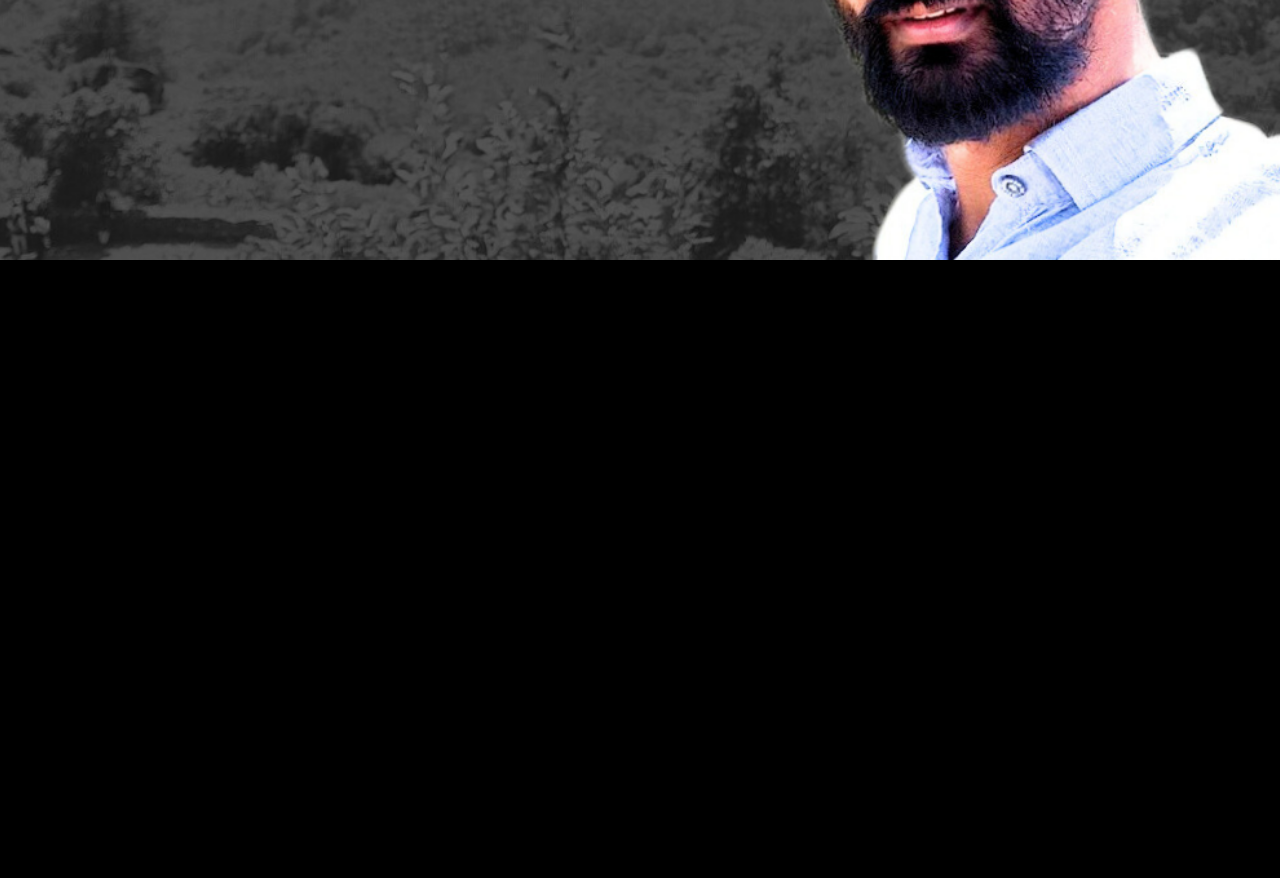
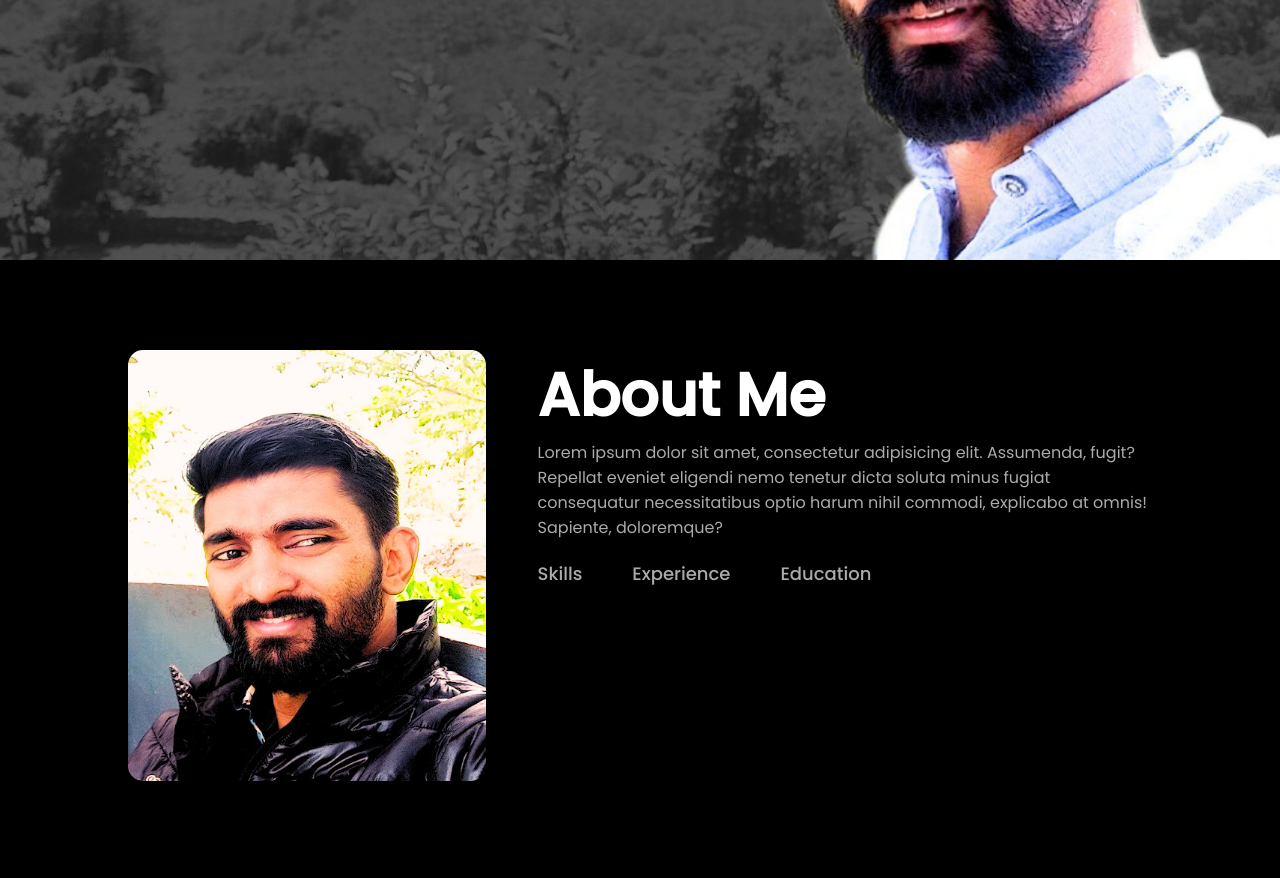
Before and after one commit to Nash8506/Personal-Portfolio-using-JS, a plain HTML site: page index.html in a window 1280 px wide. Shown: the part 540-1418 px from the top of the page. Before the commit the page ends 800 px from the top, so only its background shows below. Drawn offline with Linux system fonts and the light colour scheme.

Commit message:
About me section added

```diff
--- a/index.html
+++ b/index.html
@@ -22,9 +22,31 @@
                     <li><a href="#">Contact</a></li>
                 </ul>
             </nav>
+            <div class="header-text">
+                <p>Web Designer</p>
+                <h1>Hi, I am <span>Nashid</span> from <br> Malappuram, Kerala</h1>
+            </div>
+        </div>
+    </div>
+    <!-- about -->
+    <div id="about">
+        <div class="container">
+            <div class="row">
+                <div class="about-col-1"><img src="./images/profpic2.png" alt="profilepic" width="600px"></div>
+                <div class="about-col-2">
+                    <h1 class="sub-title">About Me</h1>
+                    <p>Lorem ipsum dolor sit amet, consectetur adipisicing elit. Assumenda, fugit? Repellat eveniet eligendi nemo tenetur dicta soluta minus fugiat consequatur necessitatibus optio harum nihil commodi, explicabo at omnis! Sapiente, doloremque?</p>
 
+                    <div class="tab-titles">
+                        <p class="tab-links">Skills</pc>
+                        <p class="tab-links">Experience</pc>
+                        <p class="tab-links">Education</pc>
+                    </div>
+                </div>
+            </div>
         </div>
+    </div>
 
-    </div>
+
 </body>
 </html>
--- a/style.css
+++ b/style.css
@@ -41,7 +41,7 @@ nav ul li a{
 }
 nav ul li a::after{
     content: '';
-    width: 70px;
+    width: 0px;
     height:3px;
     background: #ff004f;
     position:absolute;
@@ -50,5 +50,63 @@ nav ul li a::after{
     transition: 0.5s;
 }
 nav ul li a:hover::after{
-    width:0%;
+    width:100%;
 }
+.header-text{
+    margin-top: 20%;
+    font-size: 30px;
+}
+.header-text h1{
+    font-size: 60px;
+    margin-top: 20px;
+}
+.header-text h1 span{
+color: #ff004f;
+}
+/* about */
+#about{
+    padding: 80px 0;
+    color: #ababab;
+}
+.row{
+    display: flex;
+    justify-content: space-between;
+    flex-wrap: wrap;
+}
+
+.about-col-1{
+    flex-basis: 35%;
+}
+.about-col-1 img{
+    width: 100%;
+    border-radius: 15px;
+}
+.about-col-2{
+    flex-basis: 60%;
+}
+.sub-title{
+    font-size: 60px;
+    font-weight: 600;
+    color: white;
+}
+.tab-titles{
+    display: flex;
+    margin: 20px 0 40px;
+}
+.tab-links{
+    margin-right: 50px;
+    font-size: 18px;
+    font-weight: 500;
+    cursor:pointer;
+    position: relative;
+}
+.tab-links::after{
+    content: '';
+    width: 0;
+    height: 3px;
+    background: #ff004f;
+    position: absolute;
+    left: 0;
+    bottom: -8px;
+    transition: 0.5s;
+}
```
Also changed, not shown: images/profpic2.png (added).
